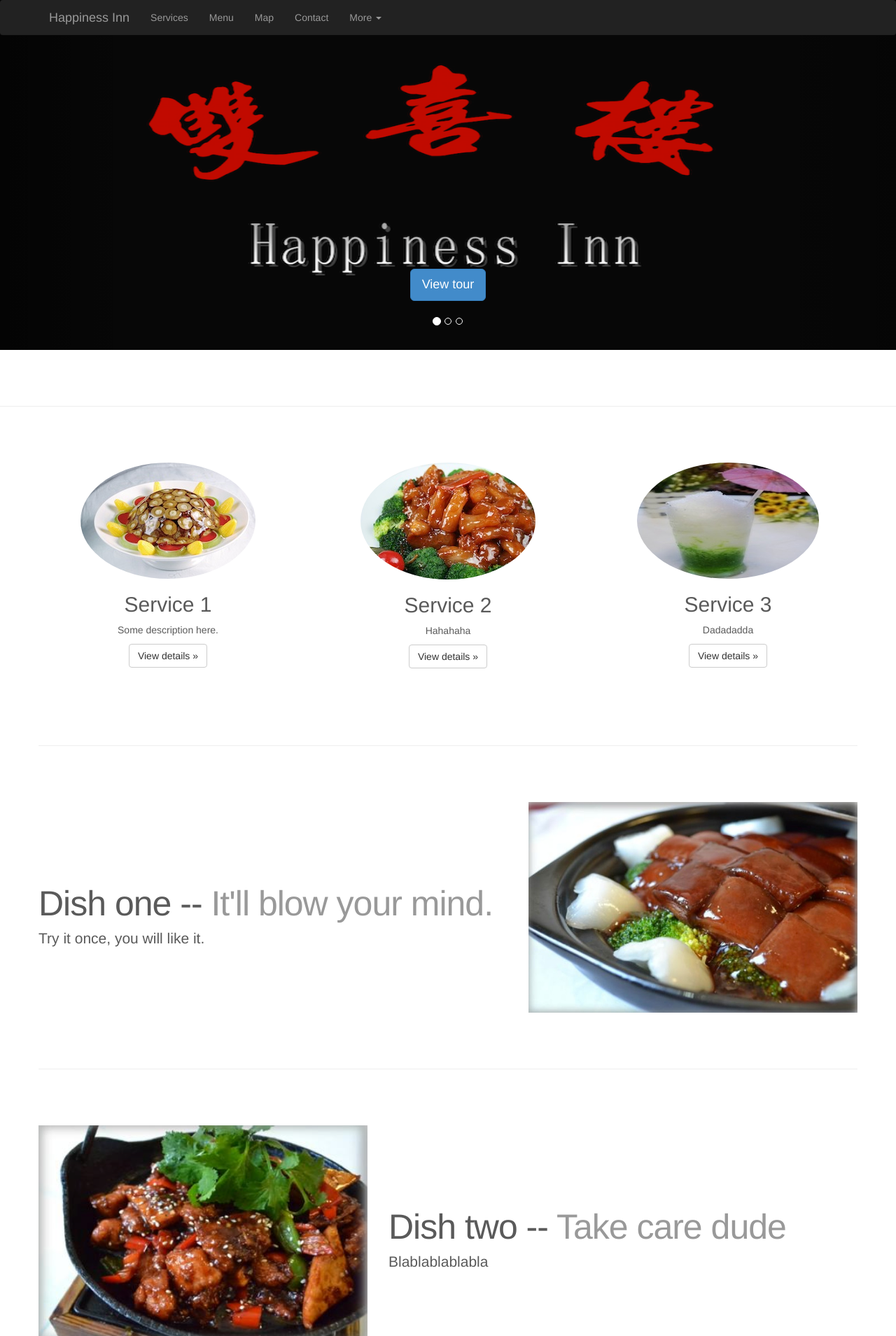
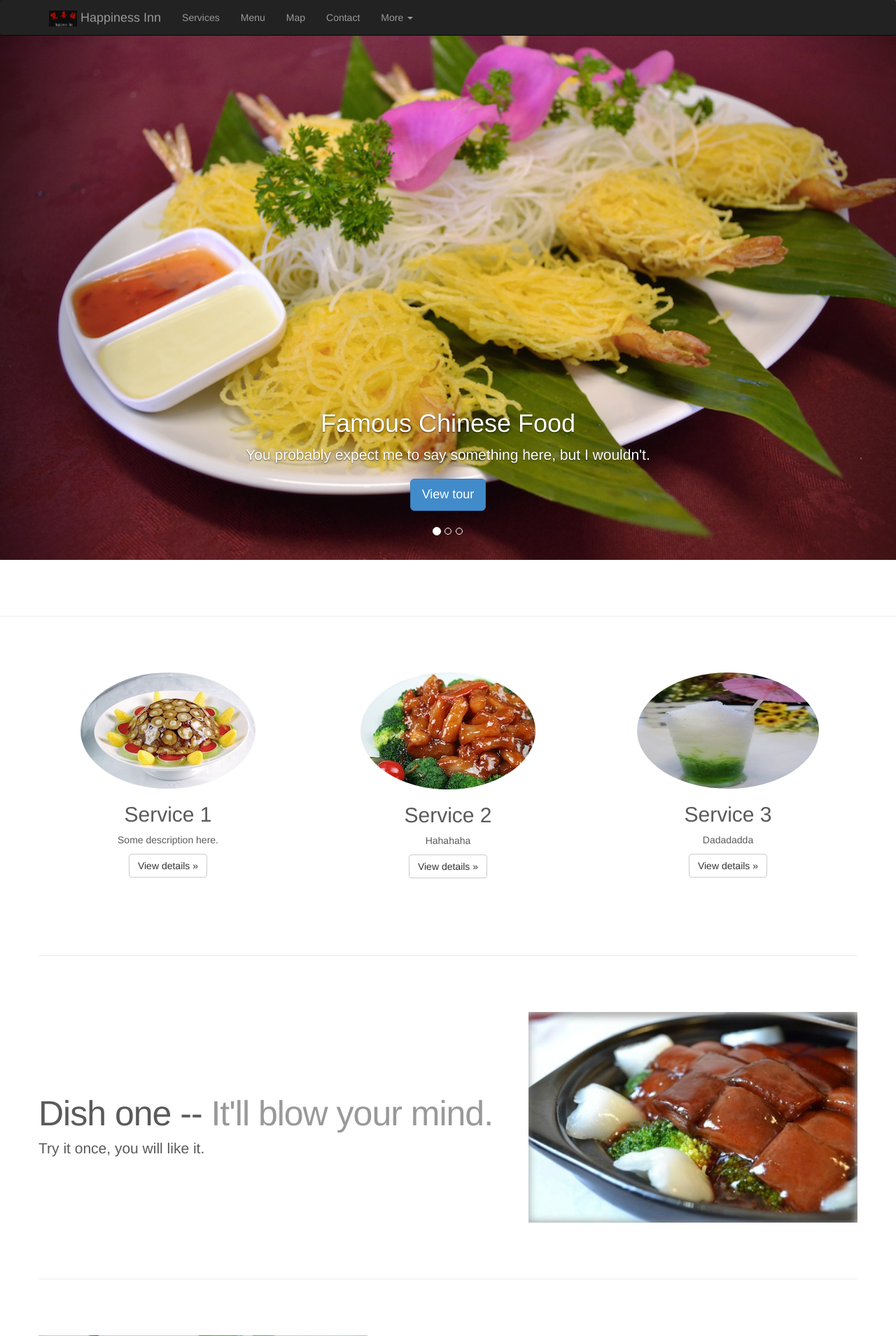
Before and after one commit to wonderwoman06/restaurant, a PHP site: page / in a window 1280 px wide. Shown: the top 1909 px of the page at 70% size. Run offline with PHP 8.4, Linux system fonts and the light colour scheme; some libraries are stand-ins or nearby versions.

Commit message:
modify the logo

```diff
--- a/css/carousel.css
+++ /dev/null
@@ -1,147 +0,0 @@
-/* GLOBAL STYLES
--------------------------------------------------- */
-/* Padding below the footer and lighter body text */
-
-body {
-  padding-bottom: 40px;
-  color: #5a5a5a;
-}
-
-
-
-/* CUSTOMIZE THE NAVBAR
--------------------------------------------------- */
-
-/* Special class on .container surrounding .navbar, used for positioning it into place. */
-.navbar-wrapper {
-  position: absolute;
-  top: 0;
-  right: 0;
-  left: 0;
-  z-index: 20;
-}
-
-/* Flip around the padding for proper display in narrow viewports */
-.navbar-wrapper .container {
-  padding-right: 0;
-  padding-left: 0;
-}
-.navbar-wrapper .navbar {
-  padding-right: 15px;
-  padding-left: 15px;
-}
-
-
-/* CUSTOMIZE THE CAROUSEL
--------------------------------------------------- */
-
-/* Carousel base class */
-.carousel {
-  height: 500px;
-  margin-bottom: 60px;
-}
-/* Since positioning the image, we need to help out the caption */
-.carousel-caption {
-  z-index: 10;
-}
-
-/* Declare heights because of positioning of img element */
-.carousel .item {
-  height: 500px;
-  background-color: #777;
-}
-.carousel-inner > .item > img {
-  position: absolute;
-  top: 0;
-  left: 0;
-  min-width: 100%;
-  height: 500px;
-}
-
-
-
-/* MARKETING CONTENT
--------------------------------------------------- */
-
-/* Pad the edges of the mobile views a bit */
-.marketing {
-  padding-right: 15px;
-  padding-left: 15px;
-}
-
-/* Center align the text within the three columns below the carousel */
-.marketing .col-lg-4 {
-  margin-bottom: 20px;
-  text-align: center;
-}
-.marketing h2 {
-  font-weight: normal;
-}
-.marketing .col-lg-4 p {
-  margin-right: 10px;
-  margin-left: 10px;
-}
-
-
-/* Featurettes
-------------------------- */
-
-.featurette-divider {
-  margin: 80px 0; /* Space out the Bootstrap <hr> more */
-}
-
-/* Thin out the marketing headings */
-.featurette-heading {
-  font-weight: 300;
-  line-height: 1;
-  letter-spacing: -1px;
-}
-
-
-
-/* RESPONSIVE CSS
--------------------------------------------------- */
-
-@media (min-width: 768px) {
-
-  /* Remove the edge padding needed for mobile */
-  .marketing {
-    padding-right: 0;
-    padding-left: 0;
-  }
-
-  /* Navbar positioning foo */
-  .navbar-wrapper {
-    margin-top: 20px;
-  }
-  .navbar-wrapper .container {
-    padding-right: 15px;
-    padding-left:  15px;
-  }
-  .navbar-wrapper .navbar {
-    padding-right: 0;
-    padding-left:  0;
-  }
-
-  /* The navbar becomes detached from the top, so we round the corners */
-  .navbar-wrapper .navbar {
-    border-radius: 4px;
-  }
-
-  /* Bump up size of carousel content */
-  .carousel-caption p {
-    margin-bottom: 20px;
-    font-size: 21px;
-    line-height: 1.4;
-  }
-
-  .featurette-heading {
-    font-size: 50px;
-  }
-}
-
-@media (min-width: 992px) {
-  .featurette-heading {
-    margin-top: 120px;
-  }
-}
--- a/css/style.css
+++ b/css/style.css
@@ -1,13 +1,3 @@
-.shuangxiLogo{
-	float: right;
-	width: 80px;
-
-}
-
-.navbar-brand a{
-	color: red;
-}
-
 footer{
 	text-align: center;
 }
@@ -20,18 +10,161 @@ footer{
 }
 
 
+/* GLOBAL STYLES
+-------------------------------------------------- */
+/* Padding below the footer and lighter body text */
+
+body {
+  padding-bottom: 40px;
+  color: #5a5a5a;
+}
 
 
-@media only screen and (max-width: 959px) {}
 
-/* Tablet Portrait size to standard 960 (devices and browsers) */
-@media only screen and (min-width: 768px) and (max-width: 959px) {}
+/* CUSTOMIZE THE NAVBAR
+-------------------------------------------------- */
 
-/* All Mobile Sizes (devices and browser) */
-@media only screen and (max-width: 767px) {}
+/* Special class on .container surrounding .navbar, used for positioning it into place. */
+.navbar-wrapper {
+  position: absolute;
+  top: 0;
+  right: 0;
+  left: 0;
+  z-index: 20;
+}
 
-/* Mobile Landscape Size to Tablet Portrait (devices and browsers) */
-@media only screen and (min-width: 480px) and (max-width: 767px) {}
+/* Flip around the padding for proper display in narrow viewports */
+.navbar-wrapper .container {
+  padding-right: 0;
+  padding-left: 0;
+}
+.navbar-wrapper .navbar {
+  padding-right: 15px;
+  padding-left: 15px;
+}
 
-/* Mobile Portrait Size to Mobile Landscape Size (devices and browsers) */
-@media only screen and (max-width: 479px) {}
+
+/* CUSTOMIZE THE CAROUSEL
+-------------------------------------------------- */
+html, body {
+	height:100%;
+	margin:0;
+	padding:0;
+}
+.carousel, .item, .active {
+	height:100%;
+}
+.carousel-inner {
+	height:100%;
+}
+.carousel {
+	margin-bottom: 60px;
+}
+.carousel-caption {
+	z-index: 10;
+}
+.carousel .item {
+	background-color: #777;
+}
+.carousel .carousel-inner .bg {
+	background-repeat:no-repeat;
+	background-size:cover;
+}
+.carousel .carousel-inner .bg1 {
+	background-image:url(../img/slide1.png);
+	background-position: center top;
+}
+.carousel .carousel-inner .bg2 {
+	background-image:url(../img/slide2.jpg);
+	background-position: center center;
+}
+.carousel .carousel-inner .bg3 {
+	background-image:url(../img/slide3.jpg);
+	background-position: center bottom;
+}
+
+/* MARKETING CONTENT
+-------------------------------------------------- */
+
+/* Pad the edges of the mobile views a bit */
+.marketing {
+  padding-right: 15px;
+  padding-left: 15px;
+}
+
+/* Center align the text within the three columns below the carousel */
+.marketing .col-lg-4 {
+  margin-bottom: 20px;
+  text-align: center;
+}
+.marketing h2 {
+  font-weight: normal;
+}
+.marketing .col-lg-4 p {
+  margin-right: 10px;
+  margin-left: 10px;
+}
+
+
+/* Featurettes
+------------------------- */
+
+.featurette-divider {
+  margin: 80px 0; /* Space out the Bootstrap <hr> more */
+}
+
+/* Thin out the marketing headings */
+.featurette-heading {
+  font-weight: 300;
+  line-height: 1;
+  letter-spacing: -1px;
+}
+
+
+
+/* RESPONSIVE CSS
+-------------------------------------------------- */
+
+@media (min-width: 768px) {
+
+  /* Remove the edge padding needed for mobile */
+  .marketing {
+    padding-right: 0;
+    padding-left: 0;
+  }
+
+  /* Navbar positioning foo */
+  .navbar-wrapper {
+    margin-top: 20px;
+  }
+  .navbar-wrapper .container {
+    padding-right: 15px;
+    padding-left:  15px;
+  }
+  .navbar-wrapper .navbar {
+    padding-right: 0;
+    padding-left:  0;
+  }
+
+  /* The navbar becomes detached from the top, so we round the corners */
+  .navbar-wrapper .navbar {
+    border-radius: 4px;
+  }
+
+  /* Bump up size of carousel content */
+  .carousel-caption p {
+    margin-bottom: 20px;
+    font-size: 21px;
+    line-height: 1.4;
+  }
+
+  .featurette-heading {
+    font-size: 50px;
+  }
+}
+
+@media (min-width: 992px) {
+  .featurette-heading {
+    margin-top: 120px;
+  }
+}
--- a/index.html
+++ b/index.html
@@ -17,7 +17,7 @@
         <!-- <link rel="stylesheet" type="text/css" href="css/bootstrap.min.css"> -->
         <link href="css/bootstrap.min.css" rel="stylesheet">
         <!-- <link rel="stylesheet" type="text/css" href="css/bootstrap-theme.min.css"> -->
-        <link href="css/carousel.css" rel="stylesheet">
+
         <link href="css/style.css" rel="stylesheet">
 	</head>
 
@@ -38,7 +38,7 @@
                 <span class="icon-bar"></span>
               </button>
 
-              <a class="navbar-brand" href="#topbegin" color='red' >Happiness Inn</a>
+              <a class="navbar-brand" href="#topbegin" color='red' > <img src="img/logo.png"  width="40px">       Happiness Inn</a>
 
             </div>
 
@@ -84,19 +84,21 @@
         <li data-target="#myCarousel" data-slide-to="2"></li>
       </ol>
       <div class="carousel-inner">
-        <div class="item active">
-        <img src="img/background2.png" alt="First slide" class="img-responsive">
+        <div class="item bg bg1 active">
+          <!-- <div class="item active"> -->
+        <!-- <img src="img/background2.png" alt="First slide" class="img-responsive"> -->
           <!-- <img data-src="holder.js/900x500/auto/#777:#7a7a7a/text:Happiness Inn" alt="First slide">  -->
           <div class="container">
             <div class="carousel-caption">
-              <!-- <h1>Famous Chinese Food</h1> -->
-              <!-- <p>You probably expect me to say something here, but I wouldn't. </p> -->
+              <h1>Famous Chinese Food</h1>
+              <p>You probably expect me to say something here, but I wouldn't. </p>
               <p><a class="btn btn-lg btn-primary" href="#" role="button">View tour</a></p>
             </div>
           </div>
         </div>
-        <div class="item">
-          <img src="img/slide2.png" alt="Second slide" class="img-responsive">
+        <div class="item bg bg2">
+           <!-- <div class="item "> -->
+          <!-- <img src="img/slide2.png" alt="Second slide" class="img-responsive"> -->
           <div class="container">
             <div class="carousel-caption">
               <h1>Server the best for you</h1>
@@ -105,8 +107,9 @@
             </div>
           </div>
         </div>
-        <div class="item">
-          <img src="img/slide3.jpg" alt="Third slide" class="img-responsive">
+        <!-- <div class="item "> -->
+        <div class="item bg bg3">
+          <!-- <img src="img/slide3.jpg" alt="Third slide" class="img-responsive"> -->
           <div class="container">
             <div class="carousel-caption">
               <h1>Do you know our features here?</h1>
@@ -232,6 +235,7 @@
     <script src="https://ajax.googleapis.com/ajax/libs/jquery/1.11.0/jquery.min.js"></script>
     <script src="js/bootstrap.min.js"></script>
     <script src="js/docs.min.js"></script>
+    <!-- <script src="js/jquery.carousel.fullscreen.js"></script> -->
 
 
 	</body>
```
Also changed, not shown: js/jquery.carousel.fullscreen.js (added, +23 -0 lines), img/logo.png (added), img/slide1.png (renamed from img/slide2.png), img/slide2.jpg.
